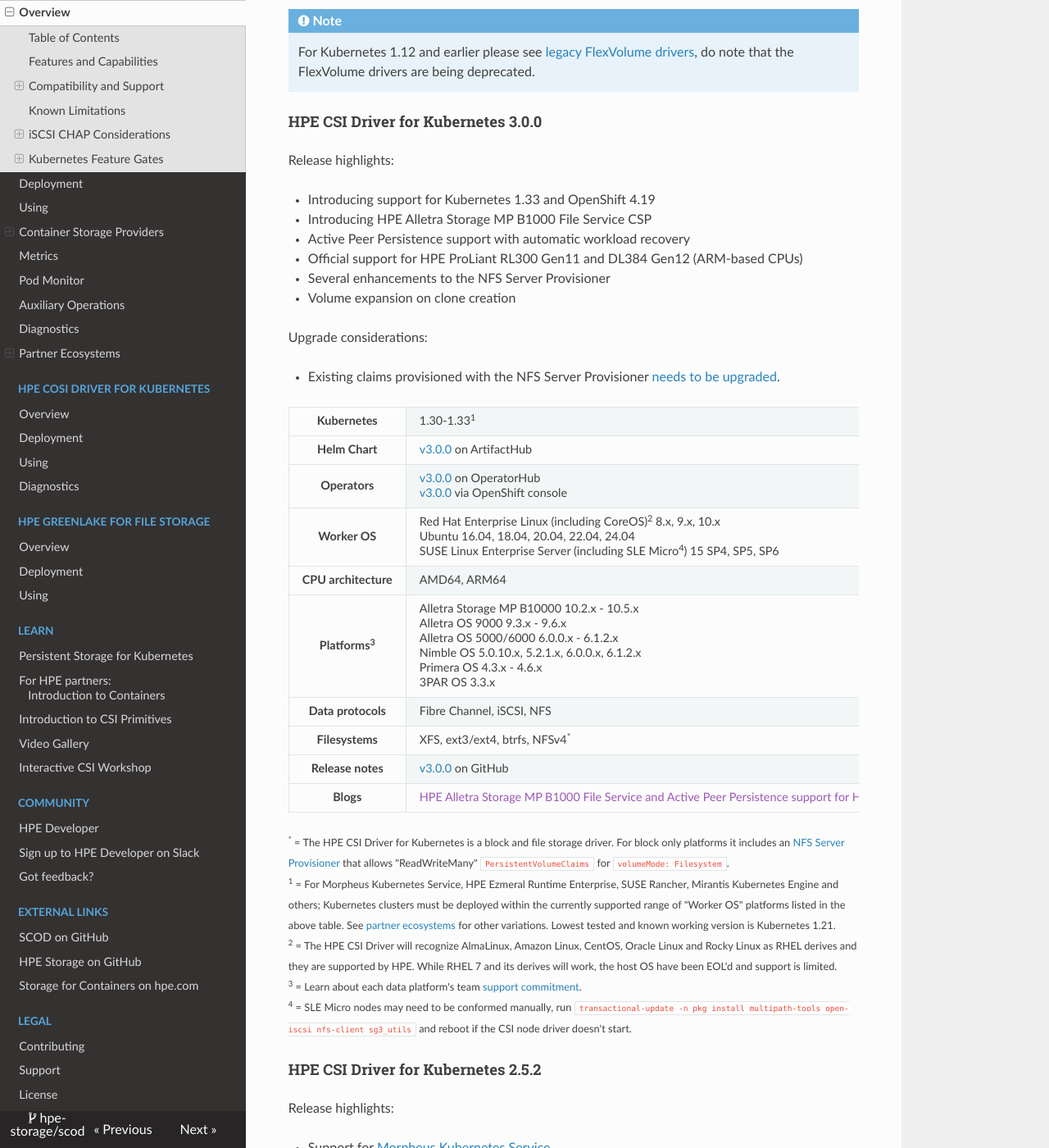
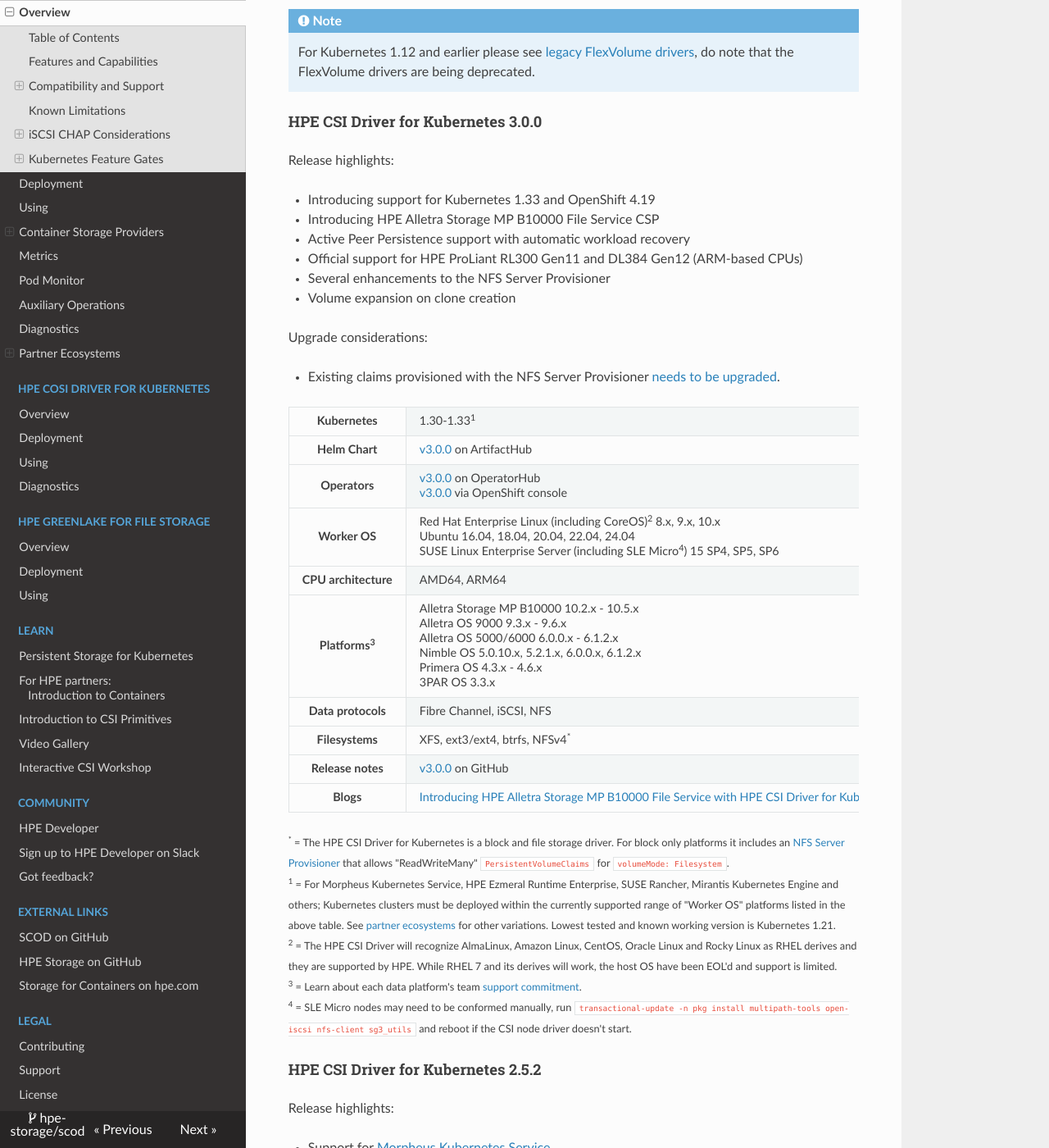
Before and after one commit to hpe-storage/scod, an MkDocs documentation site: the page built from docs/csi_driver/index.md, in a window 1280 px wide and 1400 px high, scrolled down 3456 px. Shown: the whole window at 82% size. Built offline with MkDocs 1.6.1, drawn with Linux system fonts in a browser that asks for light colours; nearby versions of some CDN libraries.

Commit message:
Minor updates
Signed-off-by: Michael Mattsson <michael.mattsson@gmail.com>

```diff
--- a/docs/csi_driver/index.md
+++ b/docs/csi_driver/index.md
@@ -73,7 +73,7 @@
 Release highlights:
 
 * Introducing support for Kubernetes 1.33 and OpenShift 4.19
-* Introducing HPE Alletra Storage MP B1000 File Service CSP
+* Introducing HPE Alletra Storage MP B10000 File Service CSP
 * Active Peer Persistence support with automatic workload recovery
 * Official support for HPE ProLiant RL300 Gen11 and DL384 Gen12 (ARM-based CPUs)
 * Several enhancements to the NFS Server Provisioner
@@ -136,7 +136,7 @@
   <tr>
    <th>Blogs</th>
    <td>
-    <a href="">HPE Alletra Storage MP B1000 File Service and Active Peer Persistence support for HPE CSI Driver for Kubernetes</a>
+    <a href="https://community.hpe.com/t5/around-the-storage-block/introducing-hpe-alletra-storage-mp-b10000-file-service-with-hpe/ba-p/7252531">Introducing HPE Alletra Storage MP B10000 File Service with HPE CSI Driver for Kubernetes 3.0.0</a>
    </td>
  </tr>
 </table>
```
Also changed, not shown: docs/csi_driver/container_storage_provider/hpe_alletra_storage_mp_b10000/index.md (+4 -2 lines).
